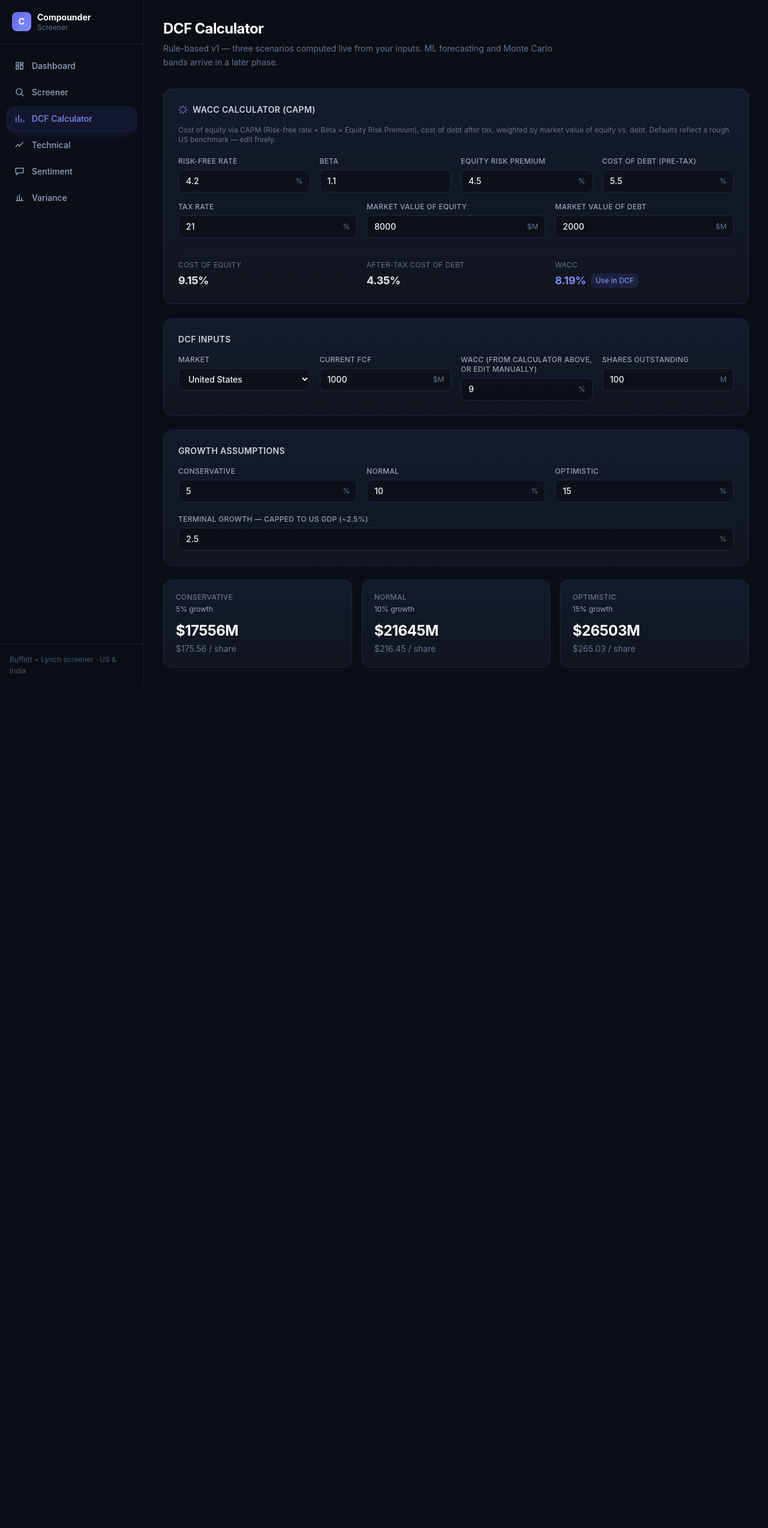
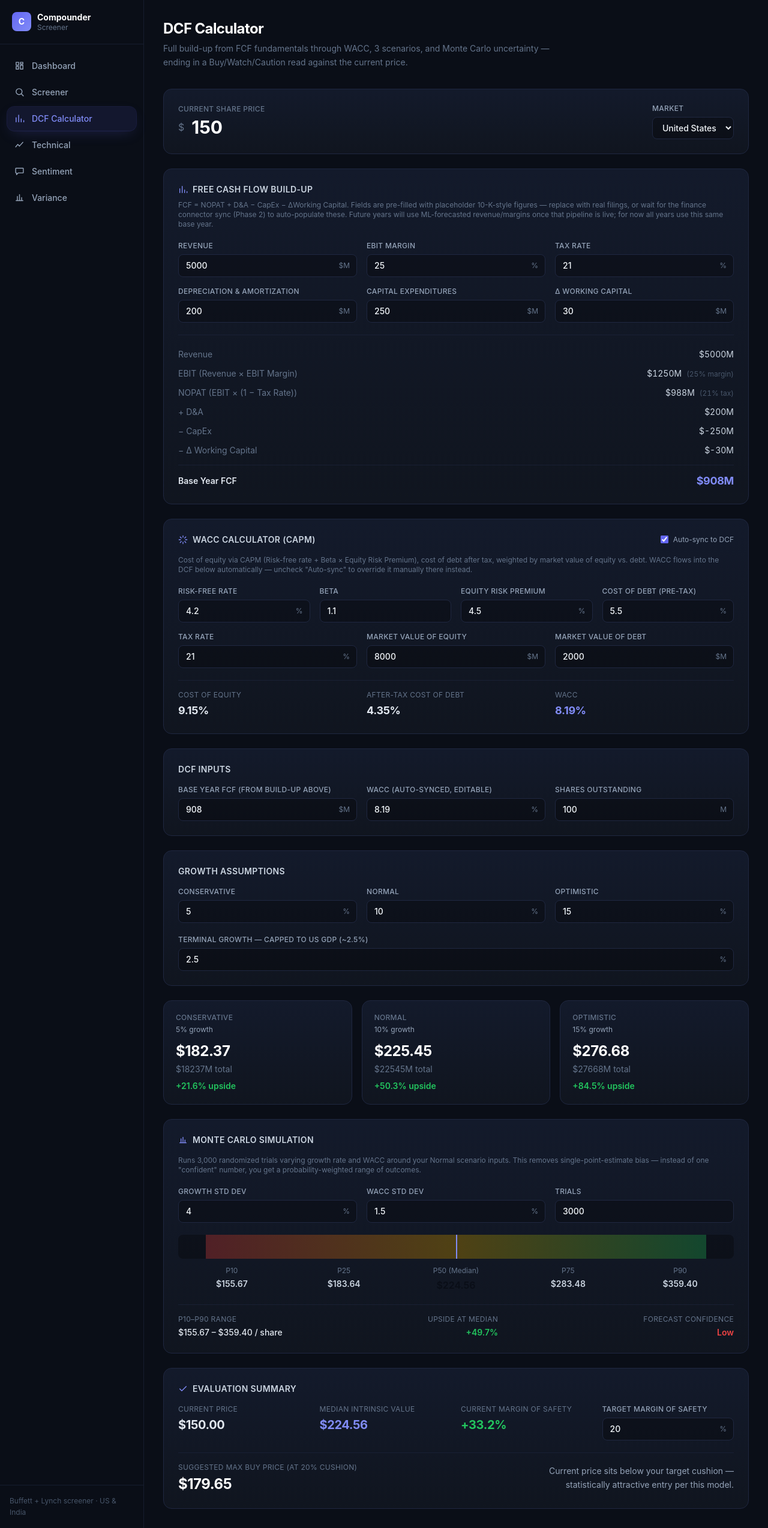
Before and after one commit to rain2002/compounder-screener, a React (Vite) app in the folder frontend/: page /dcf in a window 1280 px wide. Shown: the whole page at 60% size. Before the commit the page ends 1145 px from the top, so only its background shows below. Built offline with nearby package versions, Linux system fonts and the light colour scheme; no server answers.

Commit message:
DCF overhaul: FCF build-up, auto-synced WACC, margin of safety, upside/downside, price-first layout

```diff
--- /dev/null
+++ b/frontend/src/components/FcfBuilder.jsx
@@ -0,0 +1,107 @@
+import { useMemo } from "react";
+import EditableField from "./EditableField.jsx";
+import Icon from "./Icon.jsx";
+
+export default function FcfBuilder({ inputs, onChange, onFcfChange }) {
+  const {
+    revenue,
+    ebitMargin,
+    taxRate,
+    depreciation,
+    capex,
+    deltaWorkingCapital,
+  } = inputs;
+
+  const ebit = revenue * (ebitMargin / 100);
+  const nopat = ebit * (1 - taxRate / 100);
+  const fcf = nopat + depreciation - capex - deltaWorkingCapital;
+
+  useMemo(() => {
+    onFcfChange(Math.round(fcf));
+  }, [fcf]);
+
+  const rows = [
+    { label: "Revenue", value: revenue, formula: null },
+    { label: "EBIT (Revenue × EBIT Margin)", value: ebit, formula: `${ebitMargin}% margin` },
+    { label: "NOPAT (EBIT × (1 − Tax Rate))", value: nopat, formula: `${taxRate}% tax` },
+    { label: "+ D&A", value: depreciation, formula: null, sign: "+" },
+    { label: "− CapEx", value: -capex, formula: null, sign: "−" },
+    { label: "− Δ Working Capital", value: -deltaWorkingCapital, formula: null, sign: "−" },
+  ];
+
+  return (
+    <div className="card p-6 mb-6">
+      <div className="flex items-center gap-2 mb-2">
+        <Icon name="dcf" size={16} className="text-accent2" />
+        <h3 className="text-sm font-semibold text-slate-300 uppercase tracking-wide">
+          Free Cash Flow Build-Up
+        </h3>
+      </div>
+      <p className="text-slate-500 text-xs mb-5">
+        FCF = NOPAT + D&amp;A − CapEx − ΔWorking Capital. Fields are pre-filled with placeholder
+        10-K-style figures — replace with real filings, or wait for the finance connector sync
+        (Phase 2) to auto-populate these. Future years will use ML-forecasted revenue/margins once
+        that pipeline is live; for now all years use this same base year.
+      </p>
+
+      <div className="grid grid-cols-2 md:grid-cols-3 gap-4 mb-5">
+        <EditableField
+          label="Revenue"
+          value={revenue}
+          onChange={(v) => onChange({ ...inputs, revenue: v })}
+          step="10"
+          suffix="$M"
+        />
+        <EditableField
+          label="EBIT Margin"
+          value={ebitMargin}
+          onChange={(v) => onChange({ ...inputs, ebitMargin: v })}
+          suffix="%"
+        />
+        <EditableField
+          label="Tax Rate"
+          value={taxRate}
+          onChange={(v) => onChange({ ...inputs, taxRate: v })}
+          suffix="%"
+        />
+        <EditableField
+          label="Depreciation & Amortization"
+          value={depreciation}
+          onChange={(v) => onChange({ ...inputs, depreciation: v })}
+          step="5"
+          suffix="$M"
+        />
+        <EditableField
+          label="Capital Expenditures"
+          value={capex}
+          onChange={(v) => onChange({ ...inputs, capex: v })}
+          step="5"
+          suffix="$M"
+        />
+        <EditableField
+          label="Δ Working Capital"
+          value={deltaWorkingCapital}
+          onChange={(v) => onChange({ ...inputs, deltaWorkingCapital: v })}
+          step="5"
+          suffix="$M"
+        />
+      </div>
+
+      <div className="pt-4 border-t border-border/60">
+        {rows.map((row) => (
+          <div key={row.label} className="flex items-center justify-between py-1.5 text-sm">
+            <span className="text-slate-500">{row.label}</span>
+            <span className="text-slate-300 tabular-nums">
+              {row.value >= 0 ? "" : ""}${row.value.toFixed(0)}M
+              {row.formula && <span className="text-slate-600 ml-2 text-xs">({row.formula})</span>}
+            </span>
+          </div>
+        ))}
+        <div className="flex items-center justify-between pt-3 mt-2 border-t border-border/60">
+          <span className="text-slate-200 font-semibold text-sm">Base Year FCF</span>
+          <span className="stat-value text-lg text-accent2">${fcf.toFixed(0)}M</span>
+        </div>
+      </div>
+    </div>
+  );
+}
--- a/frontend/src/components/MonteCarloDCF.jsx
+++ b/frontend/src/components/MonteCarloDCF.jsx
@@ -1,4 +1,4 @@
-import { useMemo, useState } from "react";
+import { useMemo, useState, useEffect } from "react";
 import EditableField from "./EditableField.jsx";
 import Icon from "./Icon.jsx";
 
@@ -38,7 +38,7 @@ function runSimulation({ fcf, growthMean, growthStd, waccMean, waccStd, terminal
   };
 }
 
-export default function MonteCarloDCF({ fcf, waccMean, terminalGrowth, shares, growthMean }) {
+export default function MonteCarloDCF({ fcf, waccMean, terminalGrowth, shares, growthMean, currentPrice, onMedianChange }) {
   const [growthStd, setGrowthStd] = useState(4);
   const [waccStd, setWaccStd] = useState(1.5);
   const [trials, setTrials] = useState(3000);
@@ -58,10 +58,16 @@ export default function MonteCarloDCF({ fcf, waccMean, terminalGrowth, shares, g
     [fcf, growthMean, growthStd, waccMean, waccStd, terminalGrowth, shares, trials]
   );
 
+  useEffect(() => {
+    if (onMedianChange) onMedianChange(sim.p50);
+  }, [sim.p50]);
+
   const spreadWidth = sim.p90 - sim.p10;
   const relativeSpread = sim.p50 ? (spreadWidth / sim.p50) * 100 : 0;
   const confidence = relativeSpread < 40 ? "High" : relativeSpread < 80 ? "Moderate" : "Low";
   const confidenceColor = relativeSpread < 40 ? "text-buy" : relativeSpread < 80 ? "text-watch" : "text-avoid";
+
+  const upsideAtMedian = currentPrice ? ((sim.p50 - currentPrice) / currentPrice) * 100 : null;
 
   return (
     <div className="card p-6 mb-6">
@@ -73,7 +79,8 @@ export default function MonteCarloDCF({ fcf, waccMean, terminalGrowth, shares, g
       </div>
       <p className="text-slate-500 text-xs mb-5">
         Runs {trials.toLocaleString()} randomized trials varying growth rate and WACC around your
-        Normal scenario inputs to produce an intrinsic value range instead of a single point estimate.
+        Normal scenario inputs. This removes single-point-estimate bias — instead of one "confident"
+        number, you get a probability-weighted range of outcomes.
       </p>
 
       <div className="grid grid-cols-3 gap-4 mb-5">
@@ -85,15 +92,9 @@ export default function MonteCarloDCF({ fcf, waccMean, terminalGrowth, shares, g
       <div className="relative h-10 mb-3 rounded-lg overflow-hidden bg-black/30">
         <div
           className="absolute inset-y-0 bg-gradient-to-r from-avoid/30 via-watch/30 to-buy/30"
-          style={{
-            left: "5%",
-            right: "5%",
-          }}
+          style={{ left: "5%", right: "5%" }}
         />
-        <div
-          className="absolute inset-y-0 w-0.5 bg-accent2"
-          style={{ left: "50%" }}
-        />
+        <div className="absolute inset-y-0 w-0.5 bg-accent2" style={{ left: "50%" }} />
       </div>
 
       <div className="grid grid-cols-5 gap-2 text-center mb-5">
@@ -120,6 +121,14 @@ export default function MonteCarloDCF({ fcf, waccMean, terminalGrowth, shares, g
             ${sim.p10.toFixed(2)} – ${sim.p90.toFixed(2)} / share
           </p>
         </div>
+        {upsideAtMedian !== null && (
+          <div className="text-right">
+            <p className="text-slate-500 text-xs uppercase tracking-wide mb-1">Upside at Median</p>
+            <p className={`text-sm font-semibold ${upsideAtMedian >= 0 ? "text-buy" : "text-avoid"}`}>
+              {upsideAtMedian >= 0 ? "+" : ""}{upsideAtMedian.toFixed(1)}%
+            </p>
+          </div>
+        )}
         <div className="text-right">
           <p className="text-slate-500 text-xs uppercase tracking-wide mb-1">Forecast Confidence</p>
           <p className={`text-sm font-semibold ${confidenceColor}`}>{confidence}</p>
--- a/frontend/src/components/WaccCalculator.jsx
+++ b/frontend/src/components/WaccCalculator.jsx
@@ -1,4 +1,4 @@
-import { useState } from "react";
+import { useState, useEffect } from "react";
 import EditableField from "./EditableField.jsx";
 import Icon from "./Icon.jsx";
 
@@ -15,6 +15,7 @@ export default function WaccCalculator({ market, onWaccChange }) {
   const [taxRate, setTaxRate] = useState(21);
   const [marketValueEquity, setMarketValueEquity] = useState(8000);
   const [marketValueDebt, setMarketValueDebt] = useState(2000);
+  const [autoSync, setAutoSync] = useState(true);
 
   const costOfEquity = riskFreeRate + beta * equityRiskPremium;
   const afterTaxCostOfDebt = costOfDebt * (1 - taxRate / 100);
@@ -23,18 +24,34 @@ export default function WaccCalculator({ market, onWaccChange }) {
   const weightDebt = totalCapital ? marketValueDebt / totalCapital : 0;
   const wacc = costOfEquity * weightEquity + afterTaxCostOfDebt * weightDebt;
 
+  useEffect(() => {
+    if (autoSync) onWaccChange(Number(wacc.toFixed(2)));
+  }, [wacc, autoSync]);
+
   return (
     <div className="card p-6 mb-6">
-      <div className="flex items-center gap-2 mb-4">
-        <Icon name="wacc" size={16} className="text-accent2" />
-        <h3 className="text-sm font-semibold text-slate-300 uppercase tracking-wide">
-          WACC Calculator (CAPM)
-        </h3>
+      <div className="flex items-center justify-between mb-4">
+        <div className="flex items-center gap-2">
+          <Icon name="wacc" size={16} className="text-accent2" />
+          <h3 className="text-sm font-semibold text-slate-300 uppercase tracking-wide">
+            WACC Calculator (CAPM)
+          </h3>
+        </div>
+        <label className="flex items-center gap-2 text-xs text-slate-400 cursor-pointer select-none">
+          <input
+            type="checkbox"
+            checked={autoSync}
+            onChange={(e) => setAutoSync(e.target.checked)}
+            className="rounded accent-accent"
+          />
+          Auto-sync to DCF
+        </label>
       </div>
 
       <p className="text-slate-500 text-xs mb-5">
         Cost of equity via CAPM (Risk-free rate + Beta × Equity Risk Premium), cost of debt after tax,
-        weighted by market value of equity vs. debt. Defaults reflect a rough {market === "INDIA" ? "India" : "US"} benchmark — edit freely.
+        weighted by market value of equity vs. debt. WACC flows into the DCF below automatically —
+        uncheck "Auto-sync" to override it manually there instead.
       </p>
 
       <div className="grid grid-cols-2 md:grid-cols-4 gap-4 mb-4">
@@ -61,15 +78,7 @@ export default function WaccCalculator({ market, onWaccChange }) {
         </div>
         <div>
           <p className="text-slate-500 text-xs uppercase tracking-wide mb-1">WACC</p>
-          <div className="flex items-center gap-2">
-            <p className="stat-value text-lg text-accent2">{wacc.toFixed(2)}%</p>
-            <button
-              onClick={() => onWaccChange(Number(wacc.toFixed(2)))}
-              className="text-xs px-2 py-1 rounded-md bg-accent/15 text-accent2 hover:bg-accent/25 transition-colors font-medium"
-            >
-              Use in DCF
-            </button>
-          </div>
+          <p className="stat-value text-lg text-accent2">{wacc.toFixed(2)}%</p>
         </div>
       </div>
     </div>
--- a/frontend/src/pages/DCF.jsx
+++ b/frontend/src/pages/DCF.jsx
@@ -3,6 +3,8 @@ import EditableField from "../components/EditableField.jsx";
 import PageHeader from "../components/PageHeader.jsx";
 import Icon from "../components/Icon.jsx";
 import WaccCalculator from "../components/WaccCalculator.jsx";
+import MonteCarloDCF from "../components/MonteCarloDCF.jsx";
+import FcfBuilder from "../components/FcfBuilder.jsx";
 
 const GDP_CAPS = { US: 2.5, INDIA: 7.0 };
 
@@ -27,32 +29,63 @@ const scenarioStyle = {
 
 export default function DCF() {
   const [market, setMarket] = useState("US");
+  const [currentPrice, setCurrentPrice] = useState(150);
   const [fcf, setFcf] = useState(1000);
   const [wacc, setWacc] = useState(9);
   const [shares, setShares] = useState(100);
   const [growth, setGrowth] = useState({ conservative: 5, normal: 10, optimistic: 15 });
   const [terminalGrowth, setTerminalGrowth] = useState(GDP_CAPS.US);
+  const [marginOfSafety, setMarginOfSafety] = useState(20);
+  const [medianIntrinsicValue, setMedianIntrinsicValue] = useState(null);
+
+  const [fcfInputs, setFcfInputs] = useState({
+    revenue: 5000,
+    ebitMargin: 25,
+    taxRate: 21,
+    depreciation: 200,
+    capex: 250,
+    deltaWorkingCapital: 30,
+  });
 
   const cap = GDP_CAPS[market];
   const exceedsCap = terminalGrowth > cap;
 
   const scenarios = ["conservative", "normal", "optimistic"].map((key) => {
     const value = computeScenario(fcf, growth[key], terminalGrowth, wacc);
-    return { key, growth: growth[key], value, perShare: value && shares ? value / shares : null };
+    const perShare = value && shares ? value / shares : null;
+    const upside = perShare && currentPrice ? ((perShare - currentPrice) / currentPrice) * 100 : null;
+    return { key, growth: growth[key], value, perShare, upside };
   });
+
+  const safeBuyPrice = medianIntrinsicValue ? medianIntrinsicValue * (1 - marginOfSafety / 100) : null;
+  const currentMarginOfSafety = medianIntrinsicValue && currentPrice
+    ? ((medianIntrinsicValue - currentPrice) / medianIntrinsicValue) * 100
+    : null;
 
   return (
     <div>
       <PageHeader
         title="DCF Calculator"
-        description="Rule-based v1 — three scenarios computed live from your inputs. ML forecasting and Monte Carlo bands arrive in a later phase."
+        description="Full build-up from FCF fundamentals through WACC, 3 scenarios, and Monte Carlo uncertainty — ending in a Buy/Watch/Caution read against the current price."
       />
 
-      <WaccCalculator market={market} onWaccChange={setWacc} />
-
       <div className="card p-6 mb-6">
-        <h3 className="text-sm font-semibold text-slate-300 mb-4 uppercase tracking-wide">DCF Inputs</h3>
-        <div className="grid grid-cols-2 md:grid-cols-4 gap-4">
+        <div className="flex items-center justify-between">
+          <div>
+            <p className="text-slate-500 text-xs font-medium uppercase tracking-wide mb-1">
+              Current Share Price
+            </p>
+            <div className="flex items-center gap-3">
+              <span className="text-slate-500">$</span>
+              <input
+                type="number"
+                step="0.01"
+                value={currentPrice}
+                onChange={(e) => setCurrentPrice(parseFloat(e.target.value) || 0)}
+                className="bg-transparent text-3xl font-bold text-white w-40 focus:outline-none border-b border-transparent focus:border-accent"
+              />
+            </div>
+          </div>
           <label className="flex flex-col gap-1.5">
             <span className="text-slate-400 text-xs font-medium uppercase tracking-wide">Market</span>
             <select
@@ -67,8 +100,18 @@ export default function DCF() {
               <option value="INDIA">India</option>
             </select>
           </label>
-          <EditableField label="Current FCF" value={fcf} onChange={setFcf} step="10" suffix="$M" />
-          <EditableField label="WACC (from calculator above, or edit manually)" value={wacc} onChange={setWacc} suffix="%" />
+        </div>
+      </div>
+
+      <FcfBuilder inputs={fcfInputs} onChange={setFcfInputs} onFcfChange={setFcf} />
+
+      <WaccCalculator market={market} onWaccChange={setWacc} />
+
+      <div className="card p-6 mb-6">
+        <h3 className="text-sm font-semibold text-slate-300 mb-4 uppercase tracking-wide">DCF Inputs</h3>
+        <div className="grid grid-cols-2 md:grid-cols-3 gap-4">
+          <EditableField label="Base Year FCF (from build-up above)" value={fcf} onChange={setFcf} step="10" suffix="$M" />
+          <EditableField label="WACC (auto-synced, editable)" value={wacc} onChange={setWacc} suffix="%" />
           <EditableField label="Shares Outstanding" value={shares} onChange={setShares} step="1" suffix="M" />
         </div>
       </div>
@@ -111,7 +154,7 @@ export default function DCF() {
         )}
       </div>
 
-      <div className="grid grid-cols-1 md:grid-cols-3 gap-4">
+      <div className="grid grid-cols-1 md:grid-cols-3 gap-4 mb-6">
         {scenarios.map((s) => (
           <div key={s.key} className={`card ${scenarioStyle[s.key]} p-5`}>
             <p className="text-slate-500 text-xs font-medium uppercase tracking-wide mb-1">
@@ -119,13 +162,86 @@ export default function DCF() {
             </p>
             <p className="text-slate-400 text-xs mb-3">{s.growth}% growth</p>
             <p className="stat-value text-2xl text-white mb-1">
-              {s.value ? `$${s.value.toFixed(0)}M` : "—"}
+              {s.perShare ? `$${s.perShare.toFixed(2)}` : "—"}
             </p>
-            <p className="text-slate-500 text-sm">
-              {s.perShare ? `$${s.perShare.toFixed(2)} / share` : "—"}
+            <p className="text-slate-500 text-sm mb-2">
+              {s.value ? `$${s.value.toFixed(0)}M total` : "—"}
+            </p>
+            {s.upside !== null && (
+              <p className={`text-sm font-semibold ${s.upside >= 0 ? "text-buy" : "text-avoid"}`}>
+                {s.upside >= 0 ? "+" : ""}{s.upside.toFixed(1)}% {s.upside >= 0 ? "upside" : "downside"}
+              </p>
+            )}
+          </div>
+        ))}
+      </div>
+
+      <MonteCarloDCF
+        fcf={fcf}
+        waccMean={wacc}
+        terminalGrowth={terminalGrowth}
+        shares={shares}
+        growthMean={growth.normal}
+        currentPrice={currentPrice}
+        onMedianChange={setMedianIntrinsicValue}
+      />
+
+      <div className="card p-6 border-2 border-accent/30">
+        <div className="flex items-center gap-2 mb-4">
+          <Icon name="check" size={16} className="text-accent2" />
+          <h3 className="text-sm font-semibold text-slate-300 uppercase tracking-wide">
+            Evaluation Summary
+          </h3>
+        </div>
+
+        <div className="grid grid-cols-2 md:grid-cols-4 gap-4 mb-5">
+          <div>
+            <p className="text-slate-500 text-xs uppercase tracking-wide mb-1">Current Price</p>
+            <p className="stat-value text-xl text-slate-200">${currentPrice.toFixed(2)}</p>
+          </div>
+          <div>
+            <p className="text-slate-500 text-xs uppercase tracking-wide mb-1">Median Intrinsic Value</p>
+            <p className="stat-value text-xl text-accent2">
+              {medianIntrinsicValue ? `$${medianIntrinsicValue.toFixed(2)}` : "—"}
             </p>
           </div>
-        ))}
+          <div>
+            <p className="text-slate-500 text-xs uppercase tracking-wide mb-1">Current Margin of Safety</p>
+            <p className={`stat-value text-xl ${currentMarginOfSafety >= 0 ? "text-buy" : "text-avoid"}`}>
+              {currentMarginOfSafety !== null ? `${currentMarginOfSafety >= 0 ? "+" : ""}${currentMarginOfSafety.toFixed(1)}%` : "—"}
+            </p>
+          </div>
+          <div>
+            <EditableField
+              label="Target Margin of Safety"
+              value={marginOfSafety}
+              onChange={setMarginOfSafety}
+              suffix="%"
+            />
+          </div>
+        </div>
+
+        <div className="pt-4 border-t border-border/60 flex items-center justify-between">
+          <div>
+            <p className="text-slate-500 text-xs uppercase tracking-wide mb-1">
+              Suggested Max Buy Price (at {marginOfSafety}% cushion)
+            </p>
+            <p className="stat-value text-2xl text-white">
+              {safeBuyPrice ? `$${safeBuyPrice.toFixed(2)}` : "—"}
+            </p>
+          </div>
+          <div className="text-right max-w-sm">
+            <p className="text-slate-400 text-sm leading-relaxed">
+              {currentMarginOfSafety === null
+                ? "Waiting on Monte Carlo simulation to compute median intrinsic value."
+                : currentMarginOfSafety >= marginOfSafety
+                ? "Current price sits below your target cushion — statistically attractive entry per this model."
+                : currentMarginOfSafety >= 0
+                ? "Some margin of safety exists, but below your target cushion. Treat as a Watch, not a Buy."
+                : "Current price exceeds the model's median intrinsic value. No margin of safety at this price."}
+            </p>
+          </div>
+        </div>
       </div>
     </div>
   );
```
